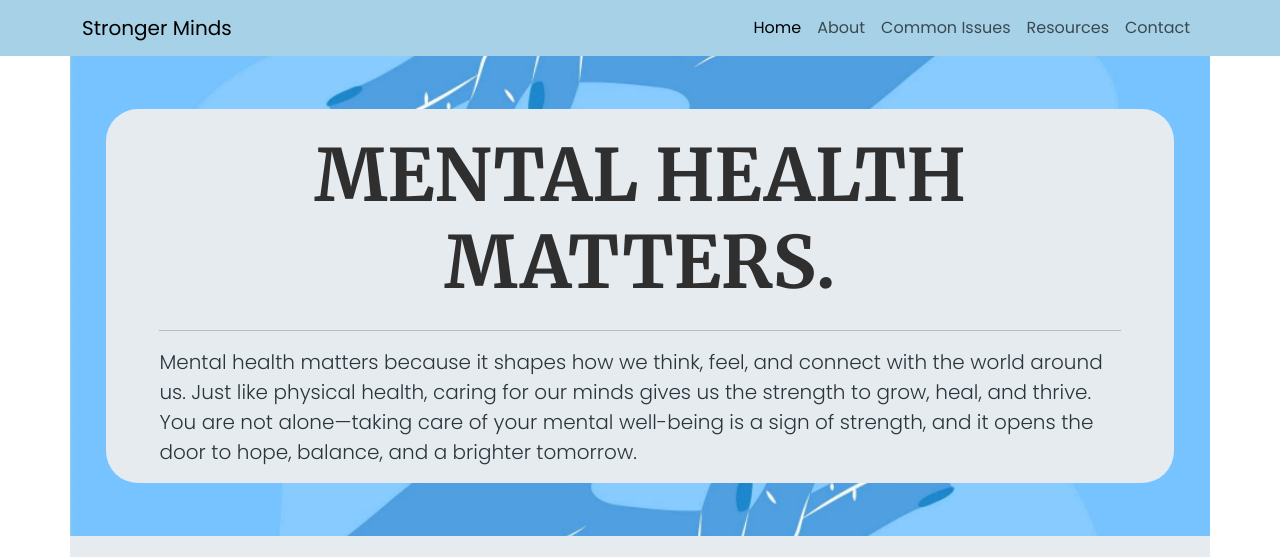
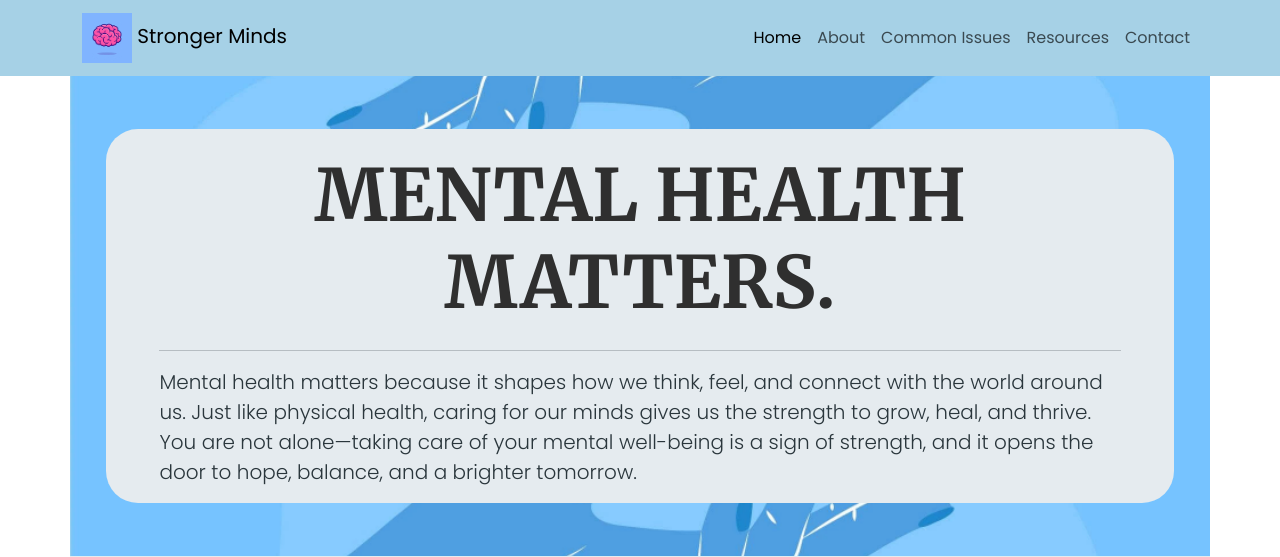
Before and after one commit to KoroYsabela/mental-health-awareness, a plain HTML site: page index.html in a window 1280 px wide. Shown: the top 557 px of the page. Drawn offline with nearby package versions, Linux system fonts and the light colour scheme.

Commit message:
add: favicons and logo

```diff
--- a/index.html
+++ b/index.html
@@ -4,6 +4,12 @@
     <meta charset="UTF-8">
     <meta name="viewport" content="width=device-width, initial-scale=1.0">
     <title>Stronger Minds | Home</title>
+
+    <!-- Favicons, taken from Freepik and generated in favicon.io -->
+    <link rel="apple-touch-icon" sizes="180x180" href="assets/images/apple-touch-icon.png">
+<link rel="icon" type="image/png" sizes="32x32" href="assets/images/favicon-32x32.png">
+<link rel="icon" type="image/png" sizes="16x16" href="assets/images/favicon-16x16.png">
+<link rel="manifest" href="assets/images/site.webmanifest">
 
     <!-- Bootstrap 5.3.7 CSS Link -->
     <link href="https://cdn.jsdelivr.net/npm/bootstrap@5.3.7/dist/css/bootstrap.min.css" rel="stylesheet" integrity="sha384-LN+7fdVzj6u52u30Kp6M/trliBMCMKTyK833zpbD+pXdCLuTusPj697FH4R/5mcr" crossorigin="anonymous">
@@ -16,7 +22,9 @@
     <!-- Navigation -->
     <nav id="navbar" class="navbar navbar-expand-lg" data-bs-theme="light">
         <div class="container">
-            <a class="navbar-brand" href="index.html">Stronger Minds</a>
+            <a class="navbar-brand" href="index.html">
+                <img src="assets/images/logo_50x50.png" alt="Stronger Minds logo"> Stronger Minds
+            </a>
             <button class="navbar-toggler" type="button" data-bs-toggle="collapse" data-bs-target="#navbarNav" aria-controls="navbarNav" aria-expanded="false" aria-label="Toggle navigation">
                 <span class="navbar-toggler-icon"></span>
             </button>
```
Also changed, not shown: assets/images/android-chrome-192x192.png (added), assets/images/android-chrome-512x512.png (added), assets/images/apple-touch-icon.png (added), assets/images/favicon-16x16.png (added), assets/images/favicon-32x32.png (added), assets/images/favicon.ico (added), assets/images/logo_50x50.png (added), assets/images/site.webmanifest (added).
